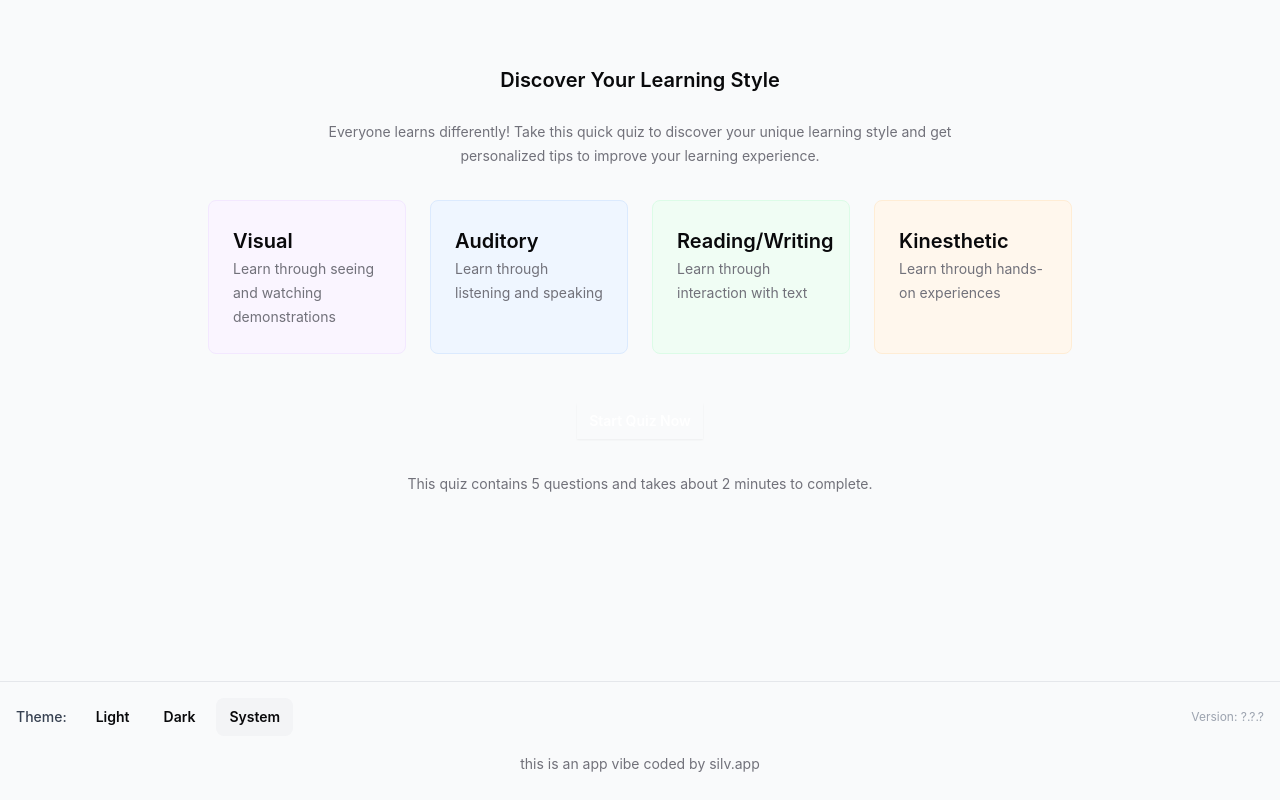
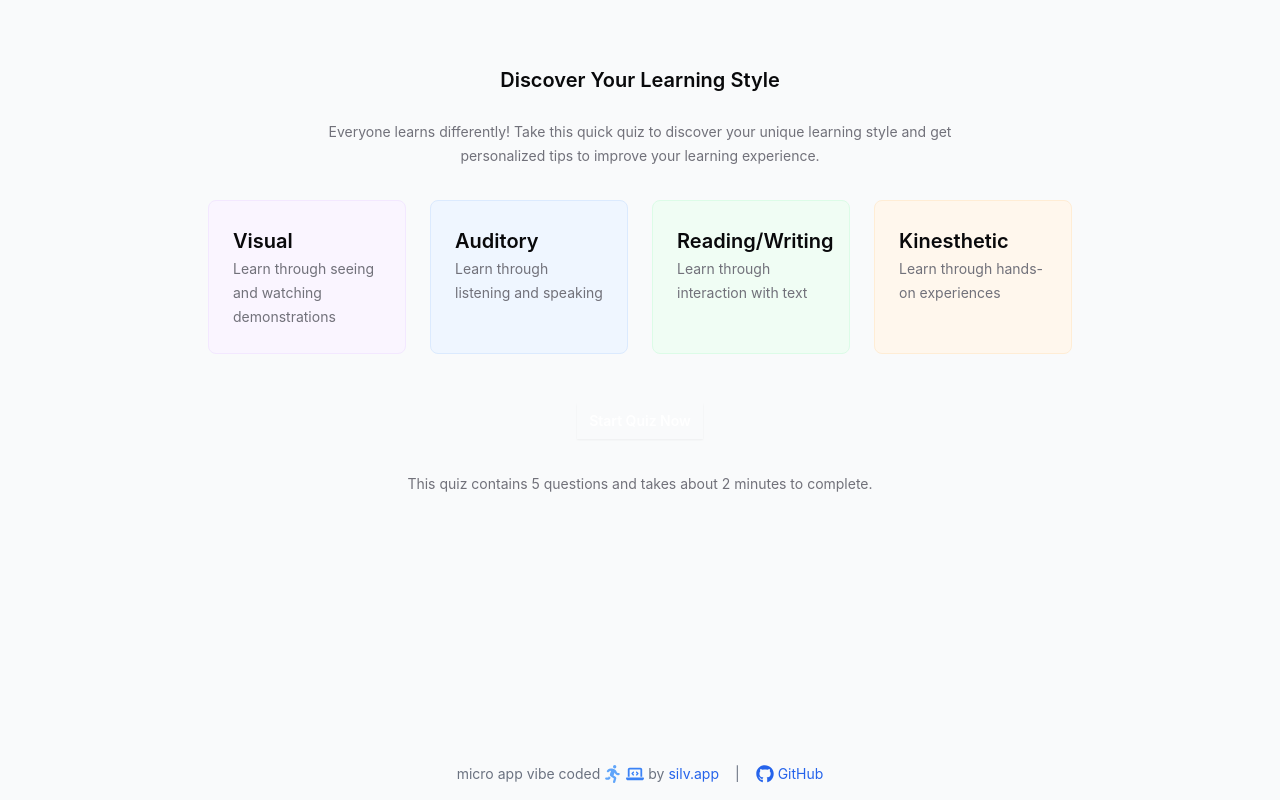
Before and after one commit to mattsilv/silv-learn, a React (Vite) app: page / in a window 1280 px wide. Built offline with nearby package versions, Linux system fonts and the light colour scheme; a web font is replaced by a local one.

Commit message:
feat: Add new footer with icons and animation

```diff
--- a/package.json
+++ b/package.json
@@ -26,6 +26,7 @@
     "framer-motion": "^12.6.3",
     "react": "^19.0.0",
     "react-dom": "^19.0.0",
+    "react-icons": "^5.5.0",
     "react-router-dom": "^7.5.0"
   },
   "devDependencies": {
--- a/src/App.tsx
+++ b/src/App.tsx
@@ -4,8 +4,7 @@ import QuizPage from './pages/QuizPage';
 import ResultsPage from './pages/ResultsPage';
 import { ThemeSwitcher } from './components/common/ThemeSwitcher';
 import AppVersion from './components/common/AppVersion';
-import { Text } from './components/catalyst/text';
-import { Link } from './components/catalyst/link';
+import { FaPersonRunning, FaLaptopCode, FaGithub } from 'react-icons/fa6';
 
 function App() {
   return (
@@ -19,21 +18,29 @@ function App() {
             <Route path="*" element={<Navigate to="/" replace />} />
           </Routes>
         </main>
-        <div className="mt-auto border-t border-gray-200 dark:border-gray-700">
-          <div className="flex justify-between items-center">
-            <ThemeSwitcher />
-            <div className="p-4">
-              <AppVersion />
-            </div>
+        <div className="text-center text-sm text-gray-500 dark:text-gray-400 mt-8 mb-4 flex items-center justify-center gap-2 print:hidden">
+          <div className="flex items-center gap-1">
+            micro app vibe coded{" "}
+            <FaPersonRunning className="inline text-blue-400 text-lg dance-icon" />{" "}
+            <FaLaptopCode className="inline text-blue-500 text-lg" /> by{" "}
+            <a
+              href="https://www.silv.app"
+              target="_blank"
+              rel="noopener noreferrer"
+              className="text-blue-600 dark:text-blue-400 hover:underline"
+            >
+              silv.app
+            </a>
           </div>
-          <div className="text-center pb-6 text-sm text-gray-500 dark:text-gray-400">
-            <Text>
-              this is an app vibe coded by {' '}
-              <Link href="https://silv.app" target="_blank" rel="noopener noreferrer">
-                silv.app
-              </Link>
-            </Text>
-          </div>
+          <span className="mx-2">|</span>
+          <a
+            href="https://github.com/mattsilv/silv-learn"
+            target="_blank"
+            rel="noopener noreferrer"
+            className="text-blue-600 dark:text-blue-400 hover:underline flex items-center gap-1"
+          >
+            <FaGithub className="inline text-lg" /> GitHub
+          </a>
         </div>
       </div>
     </BrowserRouter>
--- a/src/index.css
+++ b/src/index.css
@@ -1,3 +1,44 @@
 @tailwind base;
 @tailwind components;
 @tailwind utilities;
+
+/* Add the dance animation */
+@keyframes danceMoves {
+  0%, 70% {
+    transform: rotate(0deg);
+  }
+  72% {
+    transform: rotate(-12deg);
+  }
+  74% {
+    transform: rotate(0deg);
+  }
+  76% {
+    transform: rotate(18deg);
+  }
+  78% {
+    transform: rotate(0deg);
+  }
+  80% {
+    transform: rotate(-18deg);
+  }
+  82% {
+    transform: rotate(12deg);
+  }
+  84% {
+    transform: rotate(-6deg);
+  }
+  86% {
+    transform: rotate(0deg);
+  }
+  100% {
+    transform: rotate(0deg);
+  }
+}
+
+.dance-icon {
+  animation: danceMoves 5s infinite;
+  transform-origin: center;
+}
+
+/* Existing styles below if any */
```
